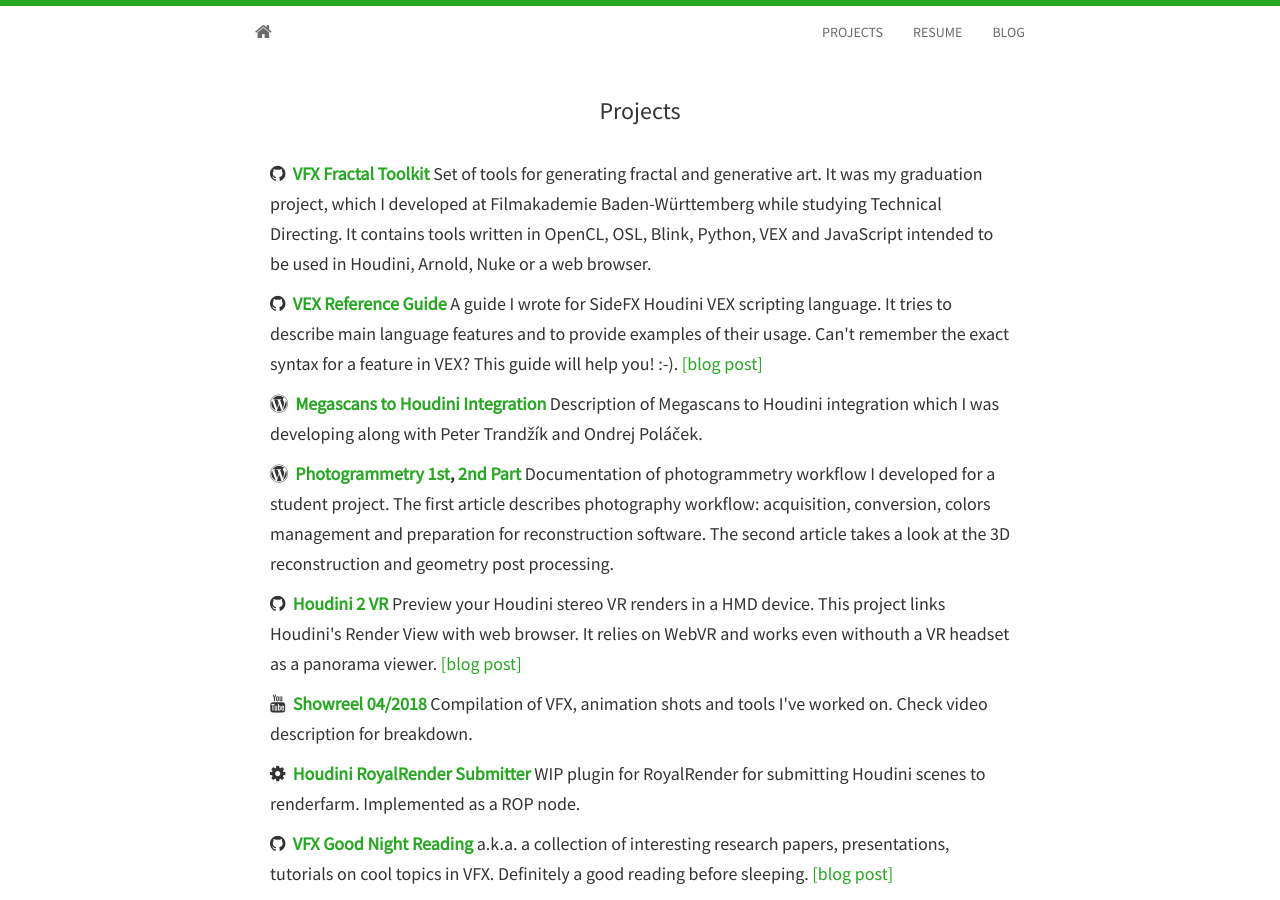
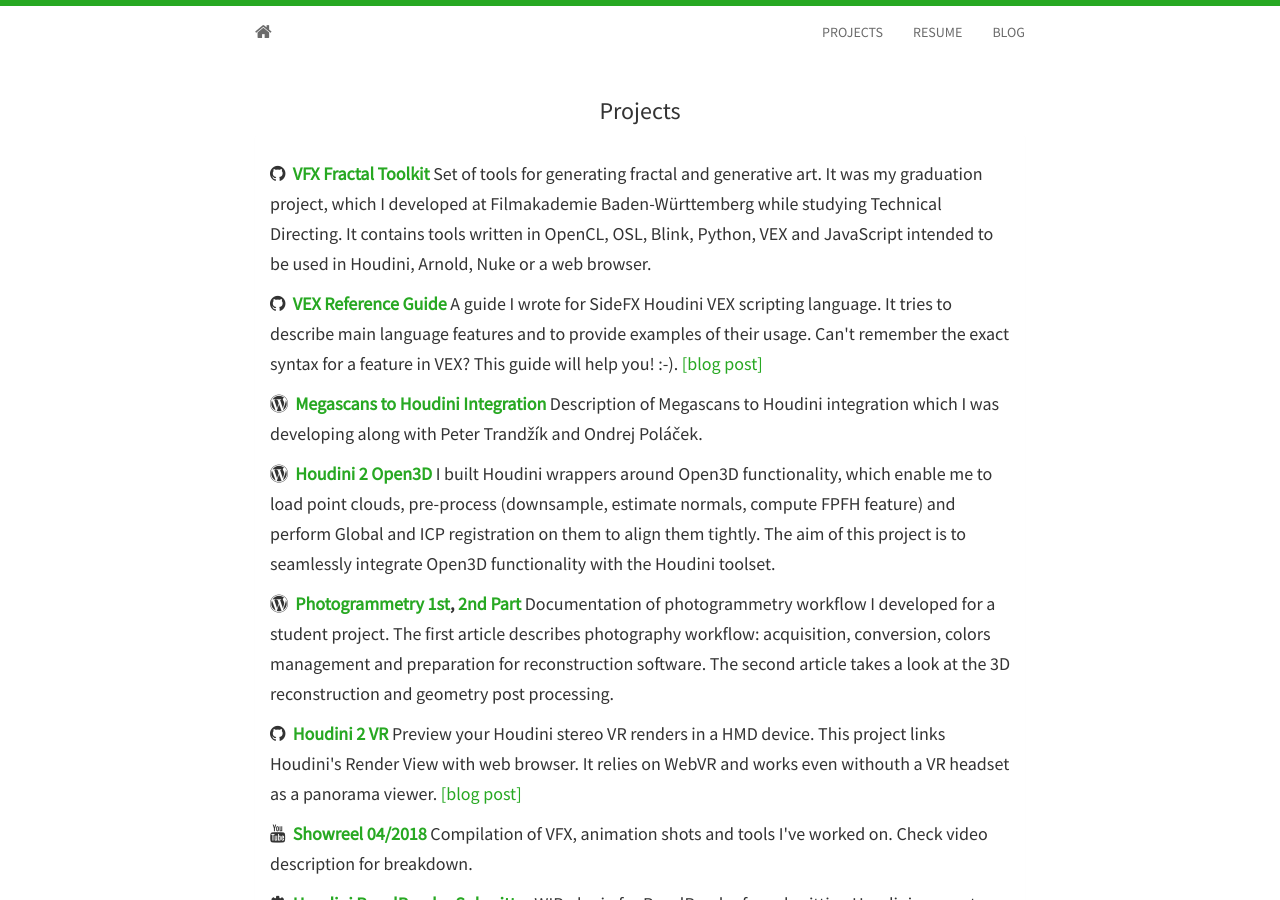
Before and after one commit to jtomori/jtomori.github.io, a Jekyll site: the page built from projects.html, in a window 1280 px wide and 900 px high. Built offline with Jekyll 4.4.1, drawn with Linux system fonts in a browser that asks for light colours; nearby versions of some CDN libraries.

Commit message:
added houdini 2 open3d

```diff
--- a/_includes/projects.html
+++ b/_includes/projects.html
@@ -14,6 +14,10 @@
 		<h5>
 			<i class="fa fa-wordpress"></i>&nbsp;&nbsp;<strong><a href="https://jurajtomori.wordpress.com/2019/04/23/megah-megascans-to-houdini-integration-2/">Megascans to Houdini Integration</a></strong>
 			Description of Megascans to Houdini integration which I was developing along with Peter Trandžík and Ondrej Poláček.
+		</h5>
+		<h5>
+			<i class="fa fa-wordpress"></i>&nbsp;&nbsp;<strong><a href="https://jurajtomori.wordpress.com/2019/05/09/houdini-2-open3d-first-tests/">Houdini 2 Open3D</a></strong>
+			I built Houdini wrappers around Open3D functionality, which enable me to load point clouds, pre-process (downsample, estimate normals, compute FPFH feature) and perform Global and ICP registration on them to align them tightly. The aim of this project is to seamlessly integrate Open3D functionality with the Houdini toolset.
 		</h5>
 		<h5>
 			<i class="fa fa-wordpress"></i>&nbsp;&nbsp;<strong><a href="https://jurajtomori.wordpress.com/2018/11/30/photogrammetry-photos-and-colors/">Photogrammetry 1st</a>, <a href="https://jurajtomori.wordpress.com/2019/04/09/photogrammetry-3d-reconstruction-and-post-processing/">2nd Part</a></strong>
```
